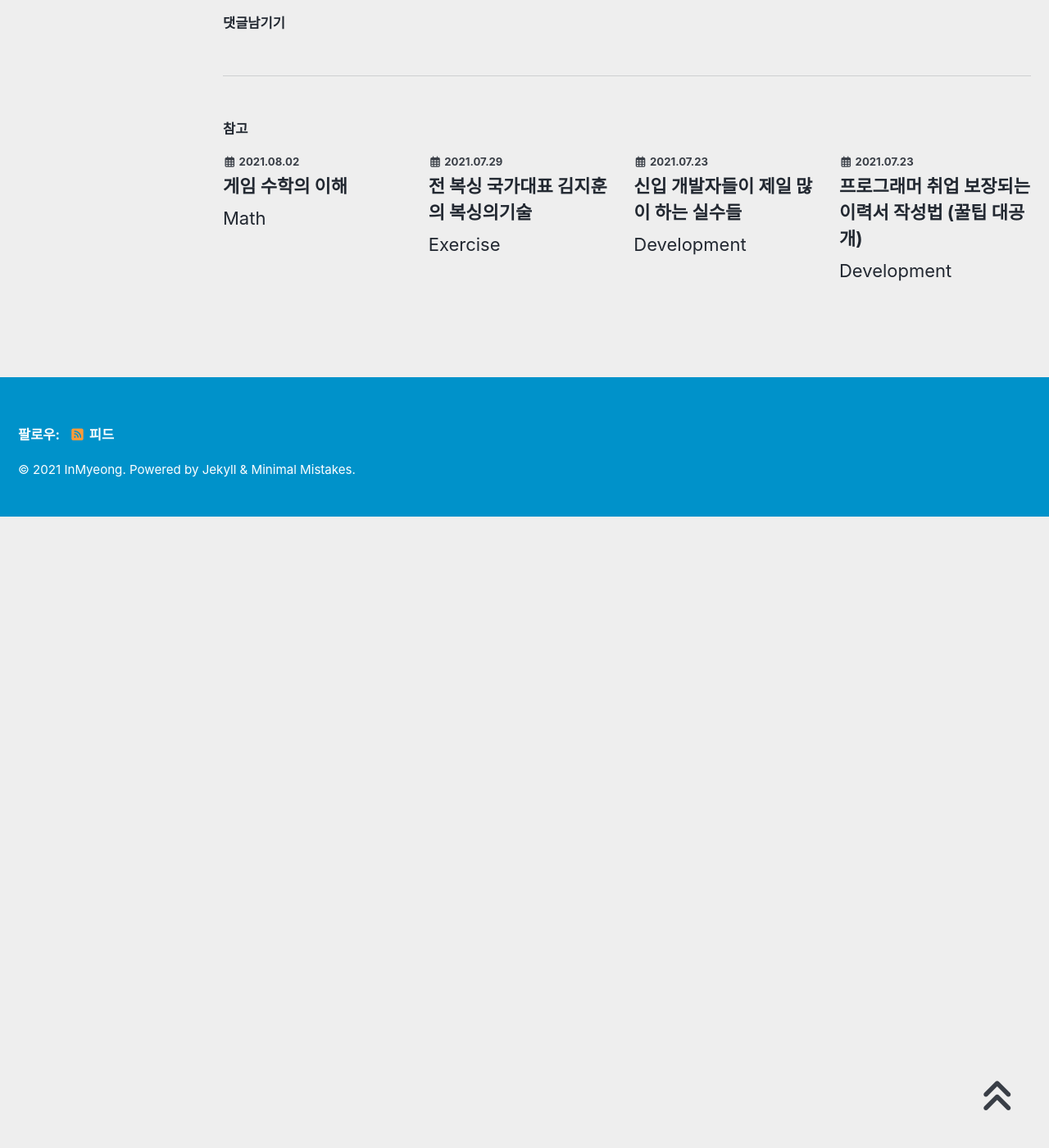
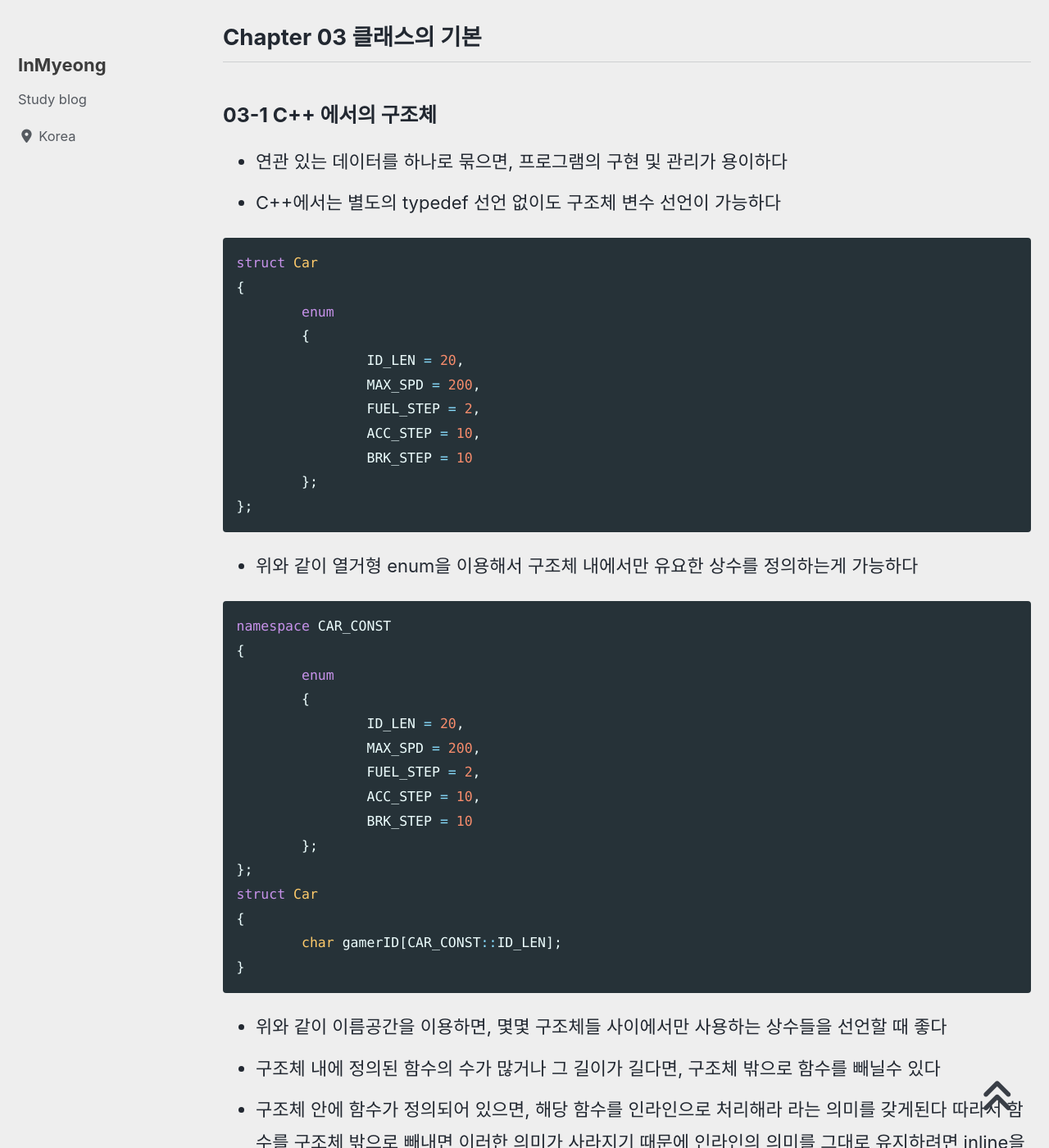
Before and after one commit to devMyeong/devMyeong.github.io, a Jekyll site: the page built from _posts/cpp/2021-07-29-cpp.md, in a window 1280 px wide and 1400 px high, scrolled down 6942 px. Shown: the whole window at 82% size. Built offline with Jekyll 4.4.1, drawn with Linux system fonts in a browser that asks for light colours; cached includes are drawn as plain includes; nearby versions of some CDN libraries; some web fonts are replaced; comment, search, counter and statistics services are not loaded; before the commit the page ends 7572 px from its top, so only the background shows below that; some of the changed text lies outside the part shown.

Commit message:
update cpp chapter 02-5, 02-6, 03-1

````diff
--- a/_posts/cpp/2021-07-29-cpp.md
+++ b/_posts/cpp/2021-07-29-cpp.md
@@ -143,6 +143,59 @@ const int &ref=50; // const 참조자는 이와 같이 상수도 참조가 가
 - const 선언에 의해서 만들어진 변수를 가리켜 상수화된 변수라 한다
 - `const int &ref=30;` 만약 이와 같은 선언을 하게되면, C++에서는 const 참조자를 이용해서 상수를 참조할 때 임시변수 라는 것을 만든다 그리고 이 장소에 상수 30을 저장하고선 참조자가 이를 참조하게끔 한다 이 개념 덕분에 `Adder(3, 4)` 와 같은 함수 호출이 가능하다
 
+### 02-5 malloc과 free를 대신하는 new와 delete
+- new와 delete를 사용하면 malloc 사용시 불편했던 단점인 할당 대상의 정보를 <u>무조건 바이크 크기단위로 전달해야 한다는 것</u>과 <u>적절한 형변환</u>을 해줘야 한다는점이 커버된다
+
+### 02-6 C++에서 C언어의 표준함수 호출하기
+- c를 더하고 .h를 빼라 `ex) #include <stdio.h> -> #include<cstdio>`
+- 이름공간 std 내에 선언되어 있다는 사실만 제외하면, C++의 헤더는 C언어의 헤더와 별 차이가 없다
+
+<br>
+
+## Chapter 03 클래스의 기본
+
+### 03-1 C++ 에서의 구조체
+- 연관 있는 데이터를 하나로 묶으면, 프로그램의 구현 및 관리가 용이하다
+- C++에서는 별도의 typedef 선언 없이도 구조체 변수 선언이 가능하다
+
+```cpp
+struct Car
+{
+	enum
+	{
+		ID_LEN = 20,
+		MAX_SPD = 200,
+		FUEL_STEP = 2,
+		ACC_STEP = 10,
+		BRK_STEP = 10
+	};
+};
+```
+
+- 위와 같이 열거형 enum을 이용해서 구조체 내에서만 유요한 상수를 정의하는게 가능하다
+
+```cpp
+namespace CAR_CONST
+{
+	enum
+	{
+		ID_LEN = 20,
+		MAX_SPD = 200,
+		FUEL_STEP = 2,
+		ACC_STEP = 10,
+		BRK_STEP = 10
+	};
+};
+struct Car
+{
+	char gamerID[CAR_CONST::ID_LEN];
+}
+```
+
+- 위와 같이 이름공간을 이용하면, 몇몇 구조체들 사이에서만 사용하는 상수들을 선언할 때 좋다
+- 구조체 내에 정의된 함수의 수가 많거나 그 길이가 길다면, 구조체 밖으로 함수를 빼닐수 있다
+- 구조체 안에 함수가 정의되어 있으면, 해당 함수를 인라인으로 처리해라 라는 의미를 갖게된다 따라서 함수를 구조체 밖으로 빼내면 이러한 의미가 사라지기 때문에 인라인의 의미를 그대로 유지하려면 inline을 이용해서 인라인 처리를 명시적으로 지시해야 한다
+
 <br>
 
 [맨 위로 이동하기](#){: .btn .btn--primary }{: .align-right}
````
